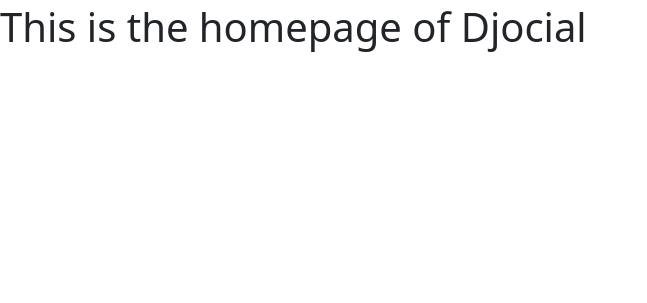
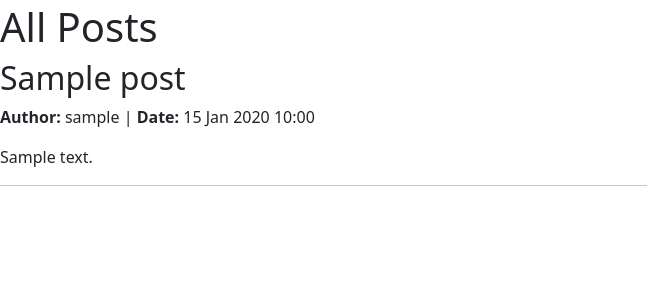
Before and after one commit to p-harting/djocial, a Django app: page / in a window 1280 px wide. Shown: the part 53-356 px from the top of the page, without its empty margins (0-647 px from the left). Run offline with Django 4.2, Linux system fonts and the light colour scheme; tables that the repository leaves empty hold one stand-in row (values such as "Sample post").

Commit message:
Show latest posts on feed / index page

```diff
--- a/posts/templates/index.html
+++ b/posts/templates/index.html
@@ -1,7 +1,21 @@
 {% extends "base.html" %}
 
 {% block content %}
+  <h1>All Posts</h1>
 
-<h1>This is the homepage of Djocial</h1>
-
+  {% for post in posts %}
+    <div class="post">
+      <h2>{{ post.title }}</h2>
+      <p><strong>Author:</strong> {{ post.author }} | <strong>Date:</strong> {{ post.created_on|date:"d M Y H:i" }}</p>
+      <!--
+      {% if post.image %}
+        <img src="{{ post.image.url }}" alt="{{ post.title }}" style="max-width: 100%; height: auto;">
+      {% endif %}
+      -->
+      <p>{{ post.content|linebreaks }}</p>
+      <hr>
+    </div>
+  {% empty %}
+    <p>Nothing posted yet.</p>
+  {% endfor %}
 {% endblock %}
--- a/posts/views.py
+++ b/posts/views.py
@@ -1,4 +1,10 @@
-from django.views import generic
+from django.views.generic import TemplateView
+from .models import Post
 
-class HomeView(generic.TemplateView):
+class HomeView(TemplateView):
     template_name = 'index.html'
+
+    def get_context_data(self, **kwargs):
+        context = super().get_context_data(**kwargs)
+        context['posts'] = Post.objects.filter(status=1).order_by('-created_on')
+        return context
--- a/social/settings.py
+++ b/social/settings.py
@@ -28,7 +28,7 @@ TEMPLATES_DIR = os.path.join(BASE_DIR, 'templates')
 SECRET_KEY = os.environ.get('SECRET_KEY')
 
 # SECURITY WARNING: don't run with debug turned on in production!
-DEBUG = False
+DEBUG = True
 
 ALLOWED_HOSTS = ['localhost',
                  '.herokuapp.com',]
```
